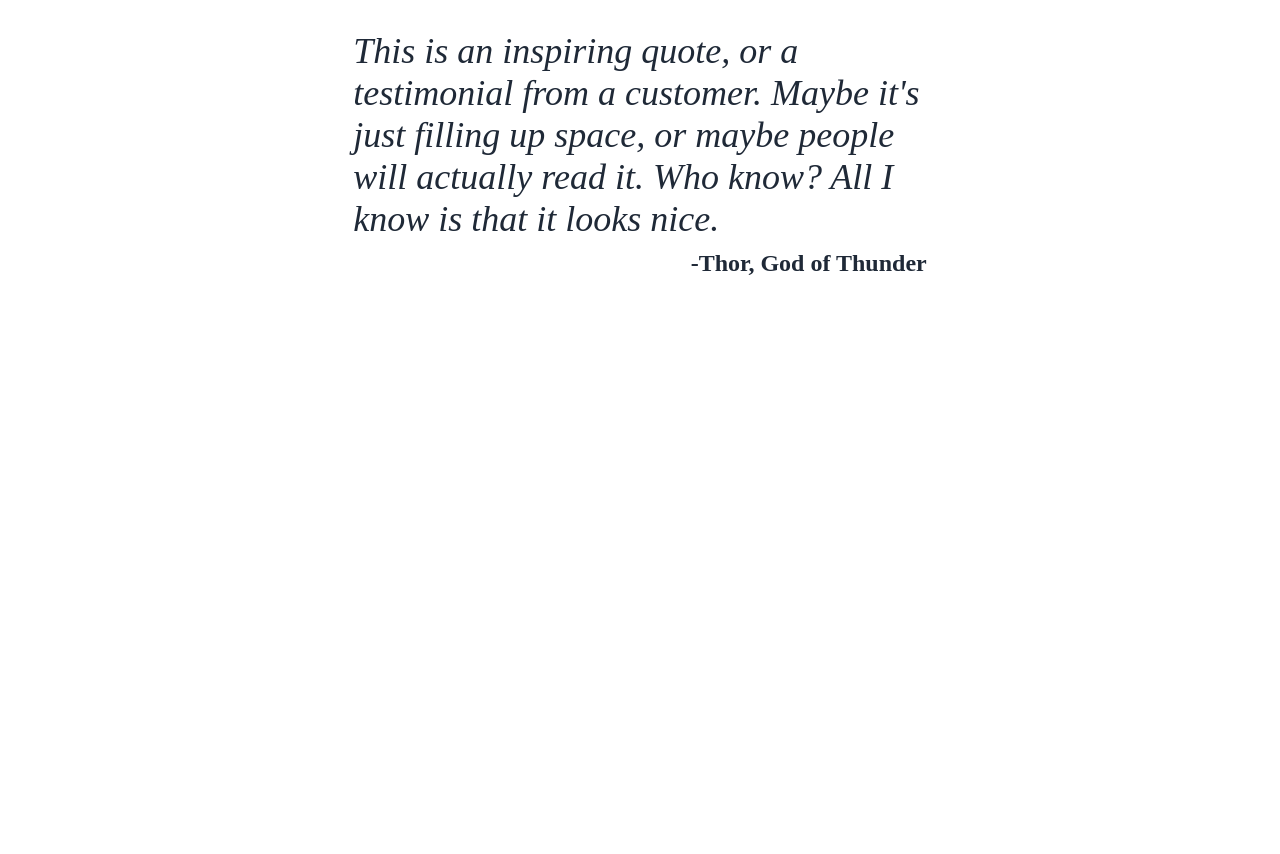
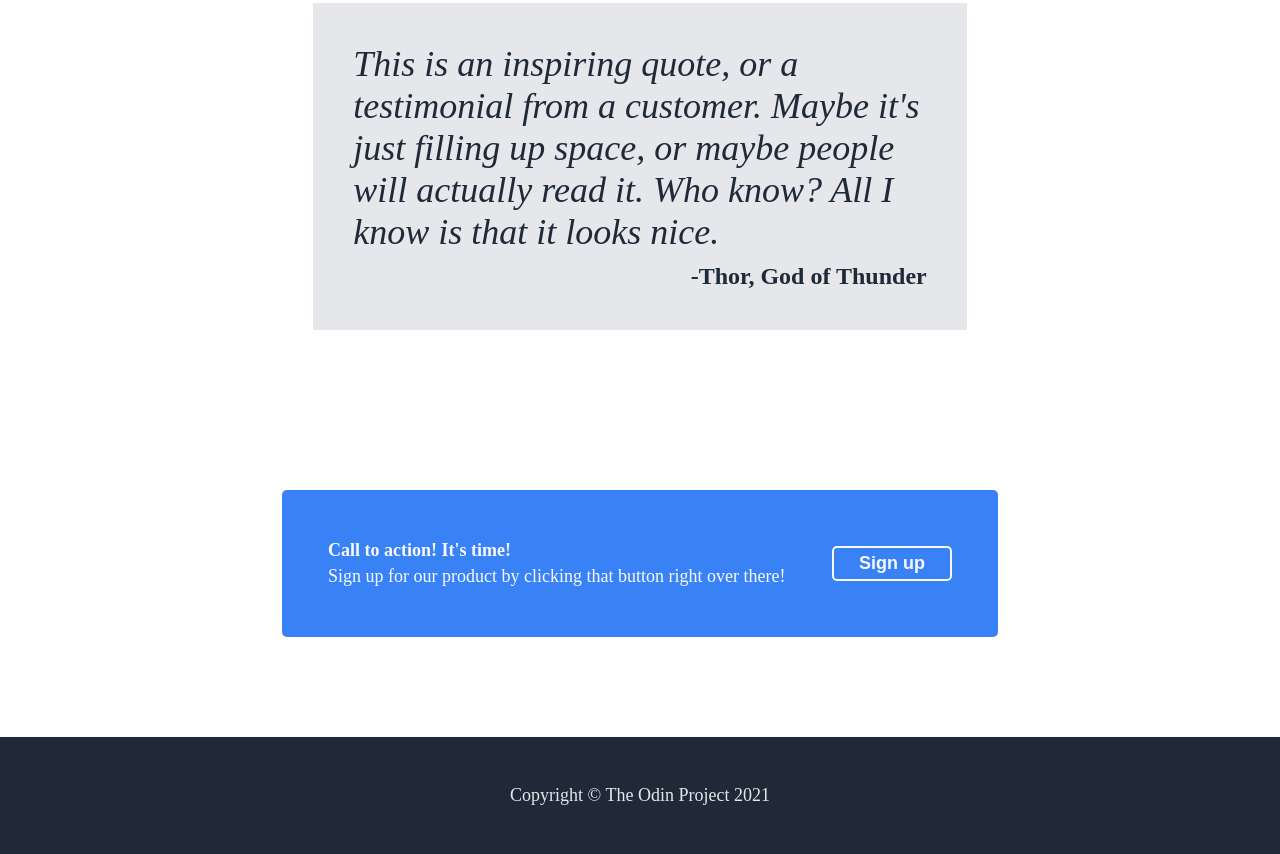
Before and after one commit to vinhbt241/odin-landing-page, a plain HTML site: page index.html in a window 1280 px wide. Shown: the part 1171-2025 px from the top of the page. Before the commit the page ends 1648 px from the top, so only its background shows below. Drawn offline with Linux system fonts and the light colour scheme.

Commit message:
Complete Webpage

```diff
--- a/index.html
+++ b/index.html
@@ -52,6 +52,16 @@
             <p>This is an inspiring quote, or a testimonial from a customer. Maybe it's just filling up space, or maybe people will actually read it. Who know? All I know is that it looks nice.</p>
             <p id="author">-Thor, God of Thunder</p>
         </section>
+        <section id="action">
+            <div id="text-action">
+                <h1>Call to action! It's time!</h1>
+                <p>Sign up for our product by clicking that button right over there!</p>
+            </div>
+            <button>Sign up</button>
+        </section>
     </div>
+    <footer>
+        <p>Copyright &#169; The Odin Project 2021</p>
+    </footer>
 </body>
 </html>
--- a/style.css
+++ b/style.css
@@ -2,12 +2,12 @@ body {
     padding: 0;
     margin: 0;
     box-sizing: border-box;
+    font-size: 18px;
 }
 
 header {
     background-color: #1f2937;
     color: #e5e7eb;
-    font-size: 18px;
     display: flex;
     flex-direction: column;
     justify-content: center;
@@ -127,9 +127,11 @@ header {
 
 #quote {
     width: 80%;
-    padding: 200px 20px;
+    margin: 160px 0;
+    padding: 40px;
     display: flex;
     flex-direction: column;
+    background-color: #e5e7eb;
 }
 
 #quote p {
@@ -148,3 +150,43 @@ header {
     font-size: 24px;
     padding-top: 10px;
 }
+
+#action {
+    width: 100%;
+    background-color: #3882f6;
+    display: flex;
+    justify-content: space-evenly;
+    align-items: center;
+    padding: 50px 0;
+    border-radius: 5px;
+    color: #f9faf8;
+    margin-bottom: 100px;
+}
+
+#action h1,
+#action p {
+    font-size: 18px;
+    margin: 0;
+}
+
+#action p {
+    padding: 5px 0 0 0;
+}
+
+#action button {
+    font-size: 18px;
+    background-color: #3882f6;
+    color: #f9faf8;
+    border: 2px solid #f9faf8;
+    padding: 5px 25px;
+    border-radius: 5px;
+    font-weight: bold;
+}
+
+footer {
+   background-color: #1f2937;
+   color: #e5e7eb;
+   margin: 0;
+   text-align: center;
+   padding: 30px 0;
+}
```
Also changed, not shown: 1 other file.
